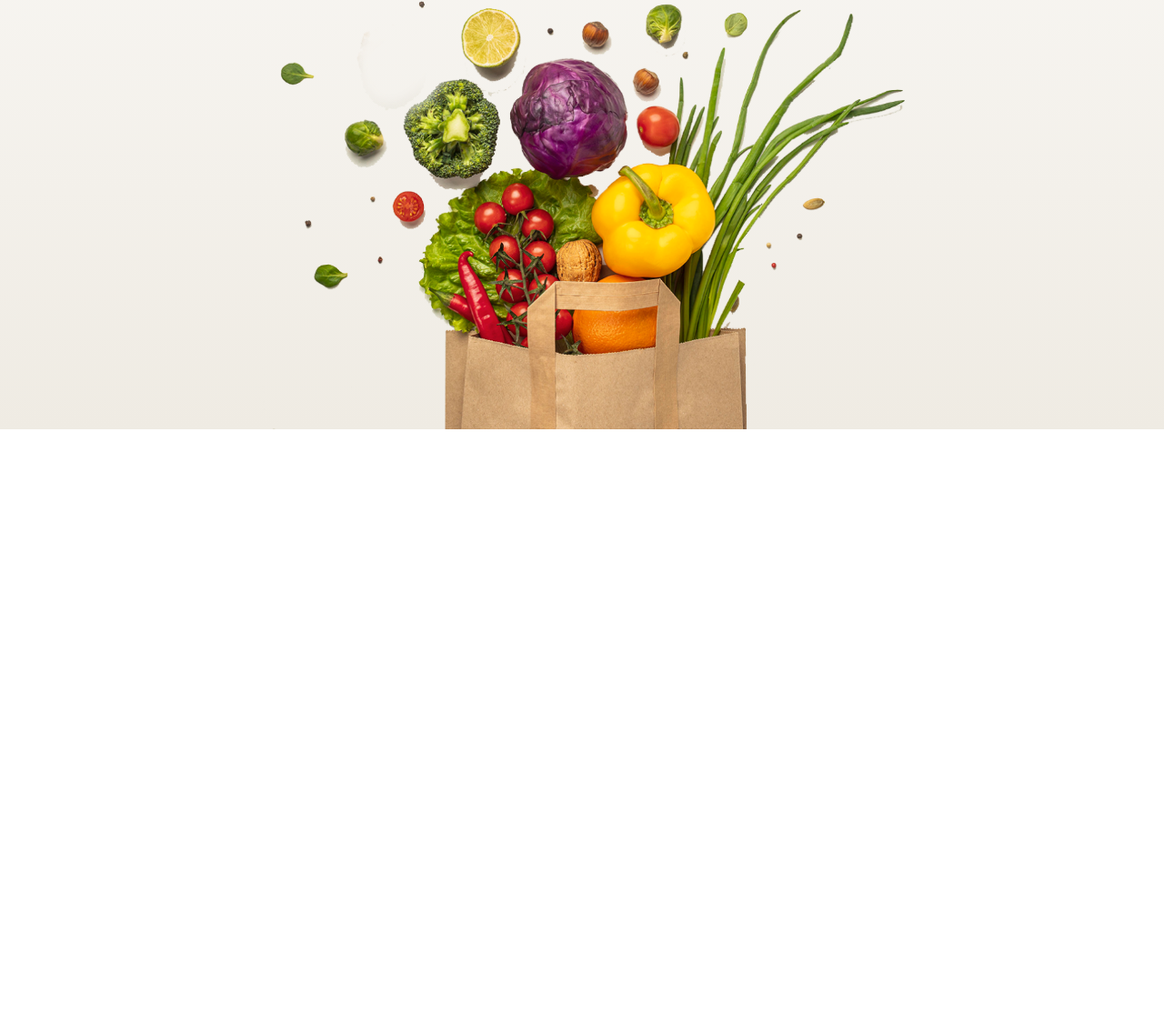
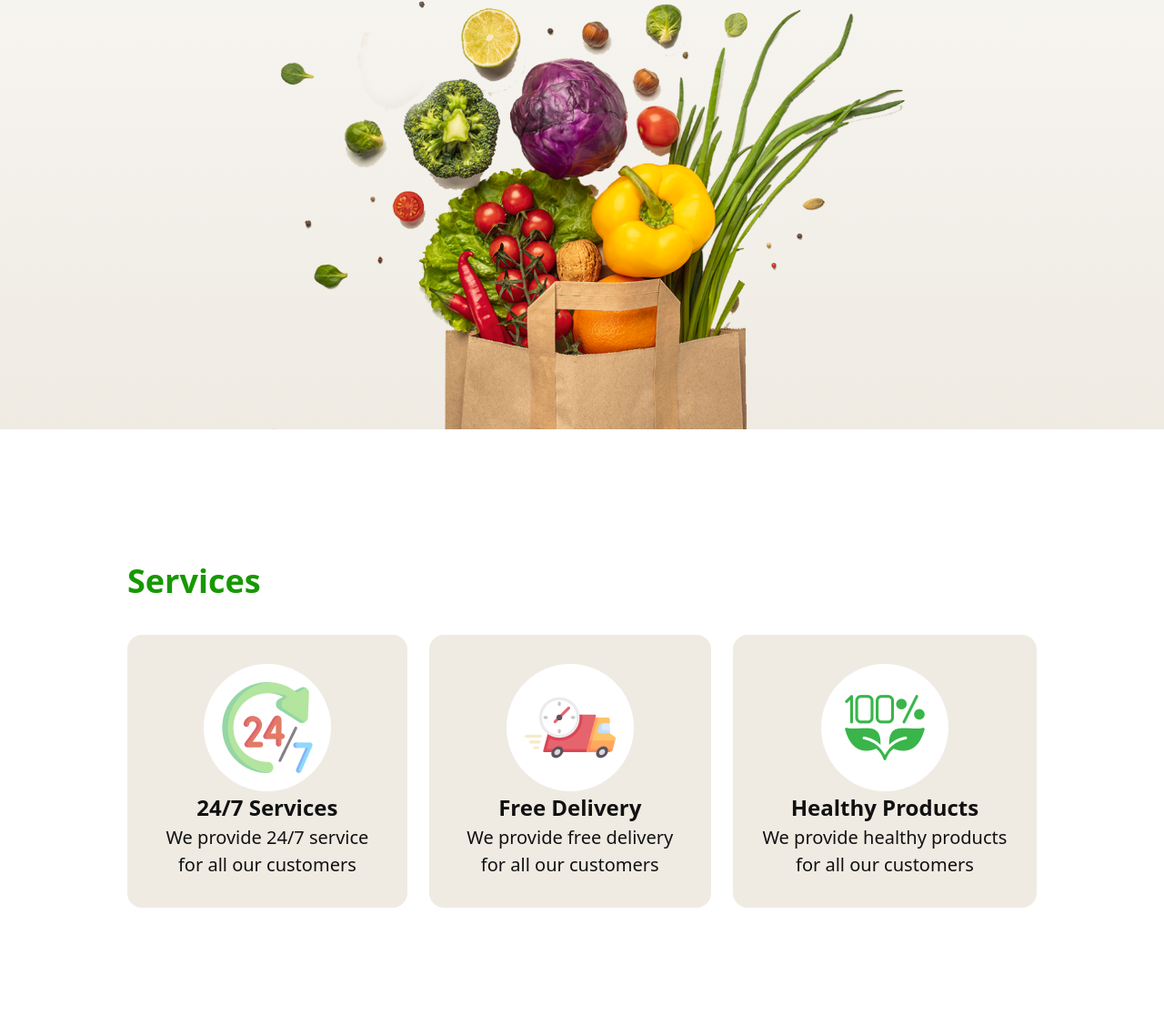
Before and after one commit to shaminyeasir/Assignment-3, a plain HTML site: page index.html in a window 1280 px wide. Shown: the part 724-1862 px from the top of the page at 91% size. Before the commit the page ends 1196 px from the top, so only its background shows below. Drawn offline with nearby package versions, Linux system fonts and the light colour scheme.

Commit message:
service section done

```diff
--- a/index.html
+++ b/index.html
@@ -57,7 +57,26 @@
         </div>
     </header>
     <main>
-
+        <section class="p-[140px] bg-[#FFFFFF]">
+            <h1 class="text-[36px] font-semibold text-[#179800] mb-8">Services</h1>
+            <div class="flex flex-col gap-6 lg:flex-row lg:gap-6 justify-between">
+                <div class="flex flex-col p-8 rounded-[16px] bg-[#EFEBE3] items-center">
+                    <div class="p-[20px] rounded-[100px] bg-[#FFFFFF]"><img src="c2-assets/service.png" alt=""></div>
+                    <h3 class="text-[24px] font-semibold text-[#111111] text-center">24/7 Services </h3>
+                    <p class="text-[20px] font-light text-[#111111] text-center">We provide 24/7 service for all our customers</p>
+                </div>
+                <div class="flex flex-col p-8 rounded-[16px] bg-[#EFEBE3] items-center">
+                    <div class="p-[20px] rounded-[100px] bg-[#FFFFFF]"><img src="c2-assets/delivery.png" alt=""></div>
+                    <h3 class="text-[24px] font-semibold text-[#111111] text-center">Free Delivery</h3>
+                    <p class="text-[20px] font-light text-[#111111] text-center">We provide free delivery for all our customers</p>
+                </div>
+                <div class="flex flex-col p-8 rounded-[16px] bg-[#EFEBE3] items-center">
+                   <div class="p-[20px] rounded-[100px] bg-[#FFFFFF]"><img src="c2-assets/healthy.png" alt=""></div>
+                    <h3 class="text-[24px] font-semibold text-[#111111] text-center">Healthy Products</h3>
+                    <p class="text-[20px] font-light text-[#111111] text-center">We provide healthy products for all our customers</p>
+                </div>
+            </div>
+        </section>
     </main>
     <footer>
 
```
